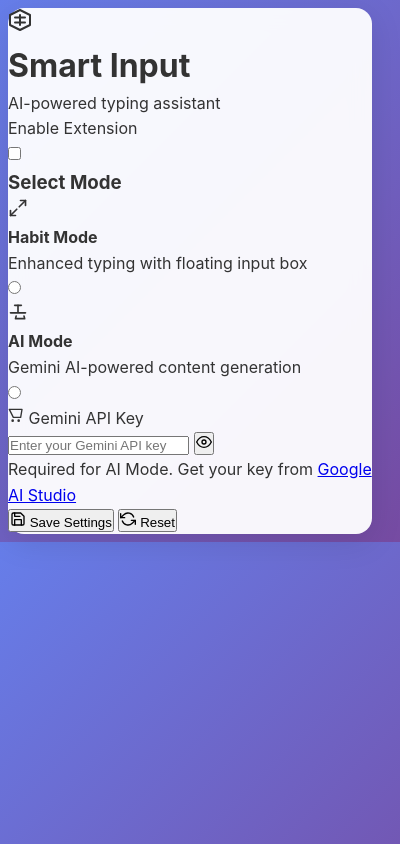
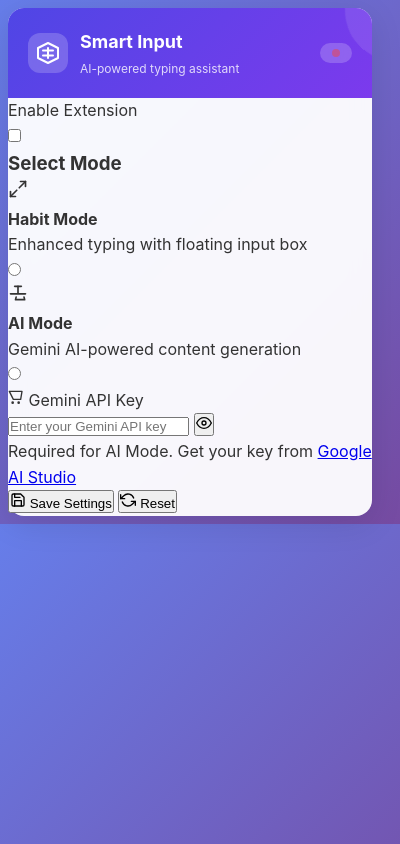
Before and after one commit to rootp1/FloatType, a browser extension: page adv_mode/popup.html in a window 400 px wide. Drawn offline with Linux system fonts and the light colour scheme; files whose address does not match are found by name.

Commit message:
header css

```diff
--- a/adv_mode/popup.css
+++ b/adv_mode/popup.css
@@ -36,3 +36,91 @@
         transform: translateY(0);
     }
 }
+.header {
+    background: linear-gradient(135deg, #4f46e5 0%, #7c3aed 100%);
+    padding: 20px;
+    border-radius: 16px 16px 0 0;
+    color: white;
+    display: flex;
+    justify-content: space-between;
+    align-items: center;
+    position: relative;
+    overflow: hidden;
+}
+
+.header::before {
+    content: '';
+    position: absolute;
+    top: -50%;
+    right: -20%;
+    width: 100px;
+    height: 100px;
+    background: rgba(255, 255, 255, 0.1);
+    border-radius: 50%;
+    animation: float 6s ease-in-out infinite;
+}
+
+@keyframes float {
+    0%, 100% { transform: translateY(0px) rotate(0deg); }
+    50% { transform: translateY(-10px) rotate(180deg); }
+}
+
+.header-content {
+    display: flex;
+    align-items: center;
+    gap: 12px;
+}
+
+.logo {
+    width: 40px;
+    height: 40px;
+    background: rgba(255, 255, 255, 0.2);
+    border-radius: 12px;
+    display: flex;
+    align-items: center;
+    justify-content: center;
+    backdrop-filter: blur(10px);
+}
+
+.logo svg {
+    color: white;
+}
+
+.header-text h1 {
+    font-size: 18px;
+    font-weight: 700;
+    margin-bottom: 2px;
+}
+
+.header-text p {
+    font-size: 12px;
+    opacity: 0.8;
+}
+
+.status-indicator {
+    display: flex;
+    align-items: center;
+    gap: 6px;
+    font-size: 11px;
+    background: rgba(255, 255, 255, 0.2);
+    padding: 6px 12px;
+    border-radius: 20px;
+    backdrop-filter: blur(10px);
+}
+
+.status-dot {
+    width: 8px;
+    height: 8px;
+    border-radius: 50%;
+    background: #ef4444;
+    animation: pulse 2s infinite;
+}
+
+.status-dot.active {
+    background: #10b981;
+}
+
+@keyframes pulse {
+    0%, 100% { opacity: 1; }
+    50% { opacity: 0.5; }
+}
```
